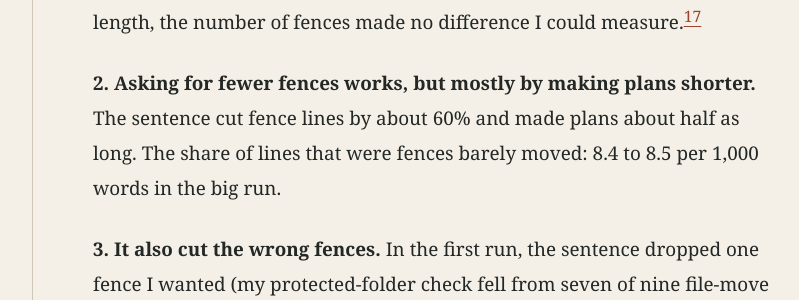
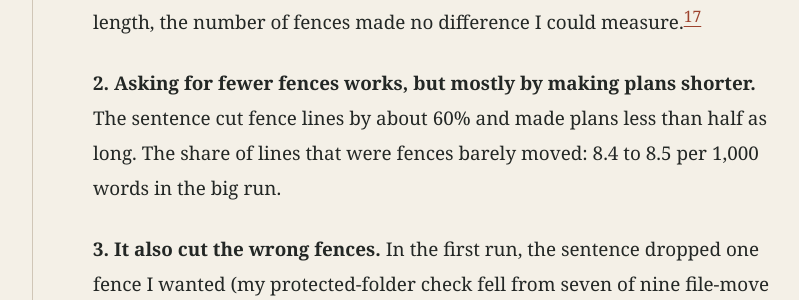
Before and after one commit to chrpotr/chrpotr.github.io, a Jekyll site: the page built from _posts/2026-10-20-fences.md, in a window 1280 px wide and 900 px high, scrolled down 8725 px. Shown: the part 155-455 px from the top of the window, without its empty margins (191-990 px from the left). Built offline with Jekyll 4.4.1, drawn with Linux system fonts in a browser that asks for light colours.

Commit message:
Fences, "Asking for fewer fences works": plans got less than half as long
Approved by Chris on 2026-10-21.

Co-Authored-By: Claude Opus 5.5 <noreply@anthropic.com>
Claude-Session: https://claude.ai/code/session_01G5kMGqEPbuaMhWd34ruJvx

```diff
--- a/_posts/2026-10-20-fences.md
+++ b/_posts/2026-10-20-fences.md
@@ -196,7 +196,7 @@ A script counted any plan line that forbids, bounds, gates, or asks for approval
 
 **1. Fence lines cost about the same as any other line.** Plans with more fences were longer, and longer plans cost more. Among plans of the same length, the number of fences made no difference I could measure.[^checks]
 
-**2. Asking for fewer fences works, but mostly by making plans shorter.** The sentence cut fence lines by about 60% and made plans about half as long. The share of lines that were fences barely moved: 8.4 to 8.5 per 1,000 words in the big run.
+**2. Asking for fewer fences works, but mostly by making plans shorter.** The sentence cut fence lines by about 60% and made plans less than half as long. The share of lines that were fences barely moved: 8.4 to 8.5 per 1,000 words in the big run.
 
 **3. It also cut the wrong fences.** In the first run, the sentence dropped one fence I wanted (my protected-folder check fell from seven of nine file-move plans to zero) and kept one I didn’t (my approval step, in all 18).
 
```
